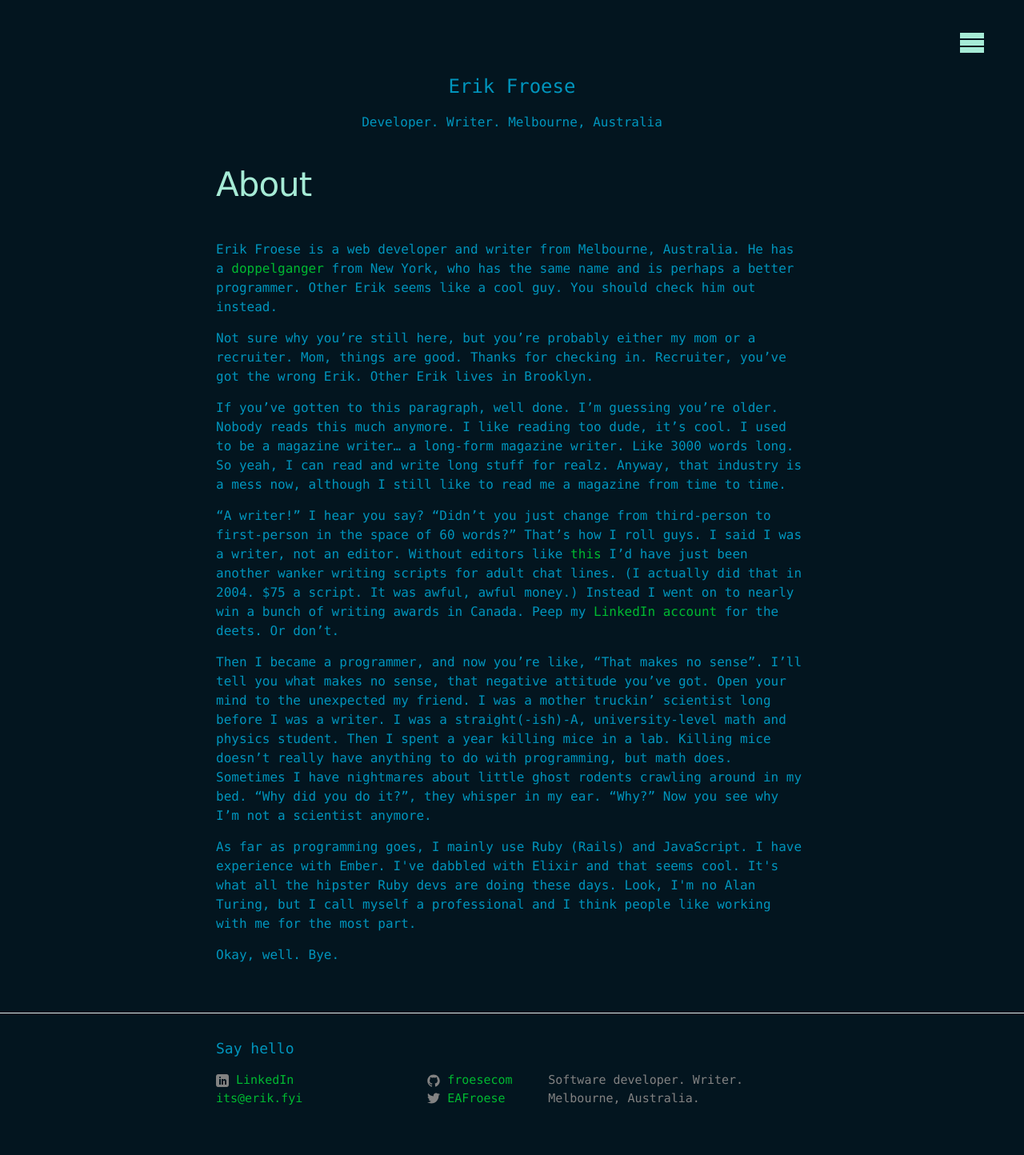
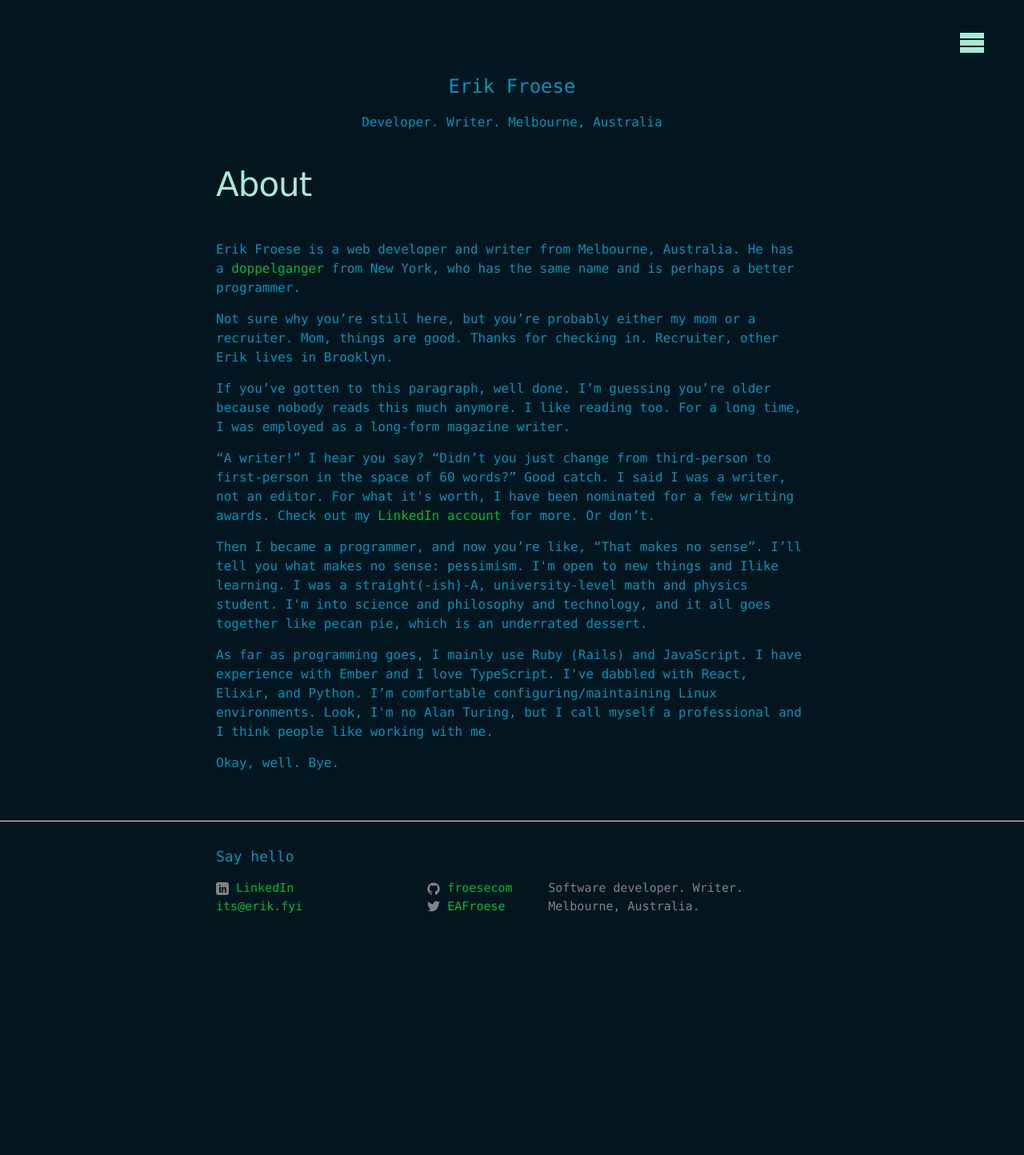
Before and after one commit to froesecom/erik-fyi, a Jekyll site: the page built from _pages/about.html, in a window 1280 px wide. Shown: the whole page at 80% size. Built offline with Jekyll 4.4.1, drawn with Linux system fonts in a browser that asks for light colours; after the commit the page ends 1204 px from its top, so only the background shows below that.

Commit message:
update about page

```diff
--- a/_pages/about.html
+++ b/_pages/about.html
@@ -9,16 +9,16 @@ permalink: /about/
 </header>
 
 <div class="post-content">
-  <p> Erik Froese is a web developer and writer from Melbourne, Australia. He has a <a target="_blank" href="https://twitter.com/erikfroese">doppelganger</a> from New York, who has the same name and is perhaps a better programmer. Other Erik seems like a cool guy. You should check him out instead.</p>
+  <p> Erik Froese is a web developer and writer from Melbourne, Australia. He has a <a target="_blank" href="https://twitter.com/erikfroese">doppelganger</a> from New York, who has the same name and is perhaps a better programmer.</p>
 
-    <p>Not sure why you’re still here, but you’re probably either my mom or a recruiter. Mom, things are good. Thanks for checking in. Recruiter, you’ve got the wrong Erik. Other Erik lives in Brooklyn.</p>
+    <p>Not sure why you’re still here, but you’re probably either my mom or a recruiter. Mom, things are good. Thanks for checking in. Recruiter, other Erik lives in Brooklyn.</p>
 
-   <p>If you’ve gotten to this paragraph, well done. I’m guessing you’re older. Nobody reads this much anymore. I like reading too dude, it’s cool. I used to be a magazine writer… a long-form magazine writer. Like 3000 words long. So yeah, I can read and write long stuff for realz. Anyway, that industry is a mess now, although I still like to read me a magazine from time to time.</p>
+   <p>If you’ve gotten to this paragraph, well done. I’m guessing you’re older because nobody reads this much anymore. I like reading too. For a long time, I was employed as a long-form magazine writer.</p>
 
-   <p>“A writer!” I hear you say? “Didn’t you just change from third-person to first-person in the space of 60 words?” That’s how I roll guys. I said I was a writer, not an editor. Without editors like  <a target="_blank" href="https://twitter.com/Youngblut">this</a> I’d have just been another wanker writing scripts for adult chat lines. (I actually did that in 2004. $75 a script. It was awful, awful money.) Instead I went on to nearly win a bunch of writing awards in Canada. Peep my <a target="_blank" href="{{ site.linkedin_url }}">LinkedIn account</a> for the deets. Or don’t.</p>
+   <p>“A writer!” I hear you say? “Didn’t you just change from third-person to first-person in the space of 60 words?” Good catch. I said I was a writer, not an editor. For what it's worth, I have been nominated for a few writing awards. Check out my <a target="_blank" href="{{ site.linkedin_url }}">LinkedIn account</a> for more. Or don’t.</p>
 
-   <p>Then I became a programmer, and now you’re like, “That makes no sense”. I’ll tell you what makes no sense, that negative attitude you’ve got. Open your mind to the unexpected my friend. I was a mother truckin’ scientist long before I was a writer. I was a straight(-ish)-A, university-level math and physics student. Then I spent a year killing mice in a lab. Killing mice doesn’t really have anything to do with programming, but math does. Sometimes I have nightmares about little ghost rodents crawling around in my bed. “Why did you do it?”, they whisper in my ear. “Why?” Now you see why I’m not a scientist anymore.</p>
-   <p>As far as programming goes, I mainly use Ruby (Rails) and JavaScript. I have experience with Ember. I've dabbled with Elixir and that seems cool. It's what all the hipster Ruby devs are doing these days. Look, I'm no Alan Turing, but I call myself a professional and I think people like working with me for the most part.</p>
+   <p>Then I became a programmer, and now you’re like, “That makes no sense”. I’ll tell you what makes no sense: pessimism. I'm open to new things and Ilike learning. I was a straight(-ish)-A, university-level math and physics student. I'm into science and philosophy and technology, and it all goes together like pecan pie, which is an underrated dessert.</p>
+   <p>As far as programming goes, I mainly use Ruby (Rails) and JavaScript. I have experience with Ember and I love TypeScript. I've dabbled with React, Elixir, and Python. I’m comfortable configuring/maintaining Linux environments. Look, I'm no Alan Turing, but I call myself a professional and I think people like working with me.</p>
      <p>Okay, well. Bye.</p>
 
 </div>
```
